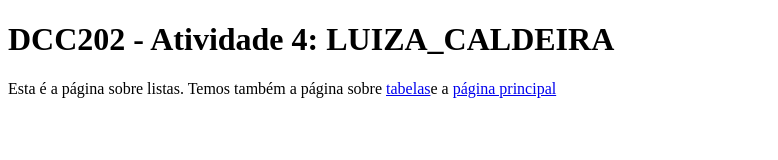
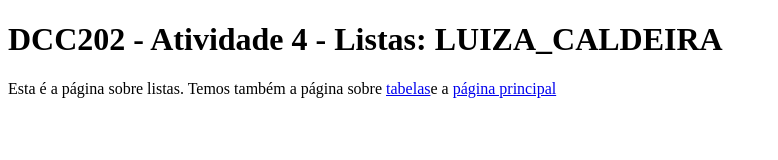
Before and after one commit to ufjf-dcc202/ufjf-dcc202-2023-3-a-atv4-luizacaldeira, a website: page listas.html in a window 1280 px wide. Shown: the whole page, without its empty margins (0-778 px from the left). Drawn offline with Linux system fonts and the light colour scheme.

Commit message:
Alteração nos títulos da head e da main.

```diff
--- a/listas.html
+++ b/listas.html
@@ -3,11 +3,11 @@
 <head>
     <meta charset="UTF-8">
     <meta name="viewport" content="width=device-width, initial-scale=1.0">
-    <title>DCC202 - Atividade 4: LUIZA_CALDEIRA</title>
+    <title>DCC202 - Atividade 4 - Listas: LUIZA_CALDEIRA</title>
 </head>
 <body>
     <main>
-        <h1>DCC202 - Atividade 4: LUIZA_CALDEIRA</h1>
+        <h1>DCC202 - Atividade 4 - Listas: LUIZA_CALDEIRA</h1>
         <p>Esta é a página sobre listas. Temos também a página sobre <a href="tabelas.html">tabelas</a>e a <a href=index.html>página principal</a></p>
 
     </main>
```
